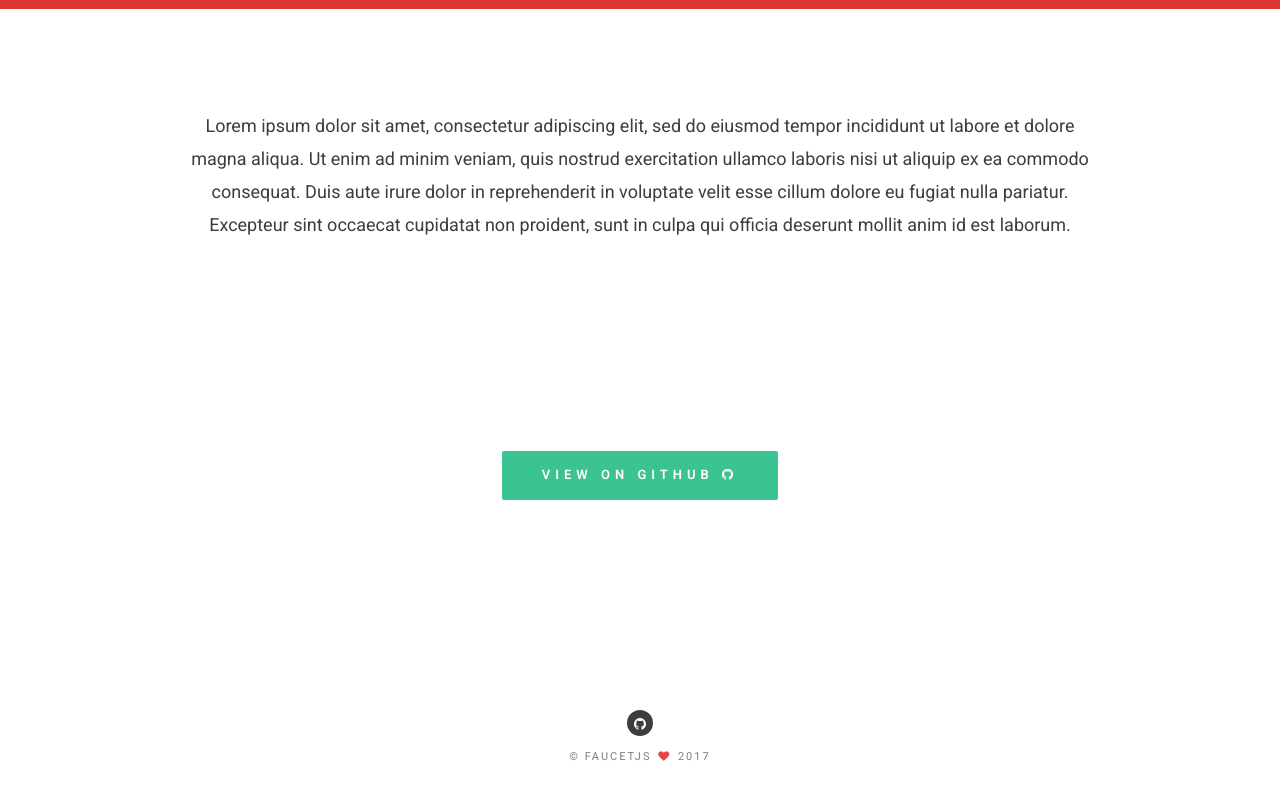
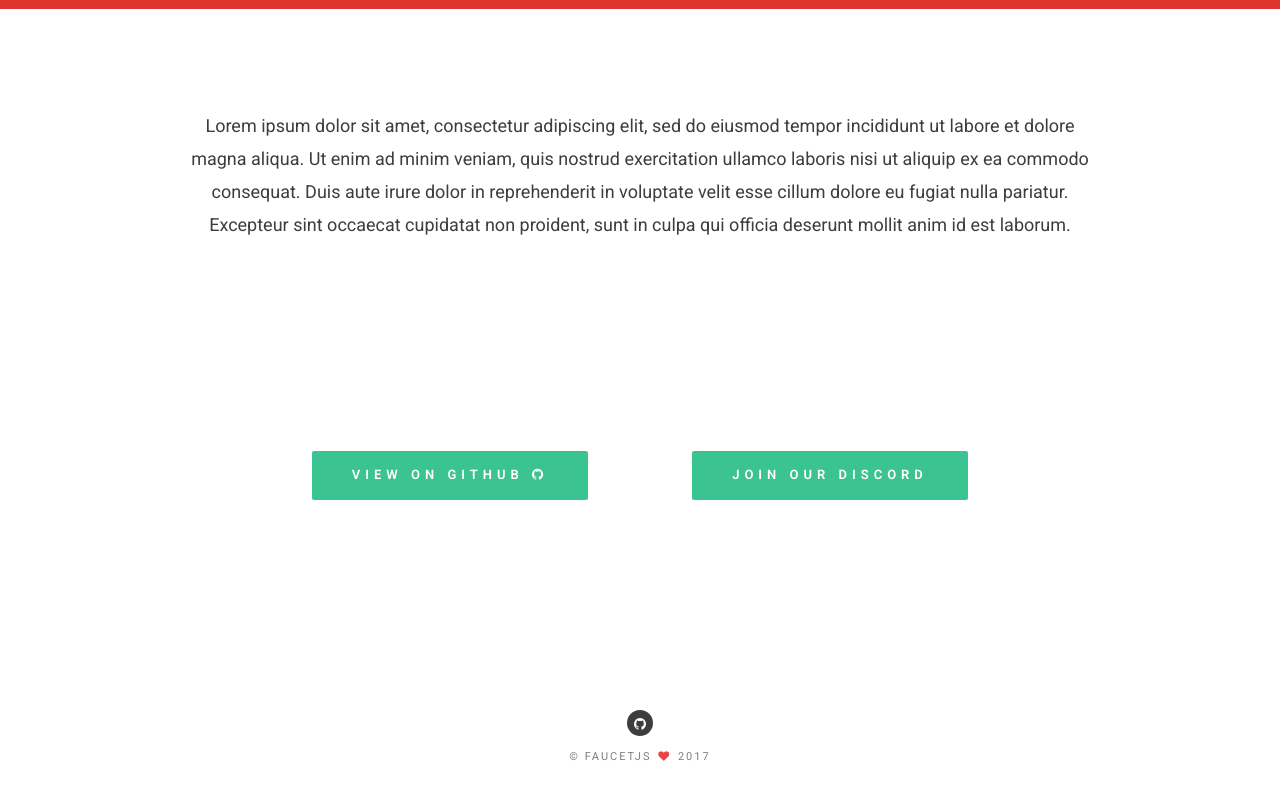
Before and after one commit to DeactDev/faucetjs.github.io, a plain HTML site: page index.html in a window 1280 px wide. Shown: the part 741-1541 px from the top of the page. Drawn offline with nearby package versions, Linux system fonts and the light colour scheme.

Commit message:
Update index.html

```diff
--- a/index.html
+++ b/index.html
@@ -54,8 +54,11 @@
     </section>
     <section id="view" class="section view">
         <div class="container">
-            <div class="col-md-8 col-md-offset-2 text-center">
+            <div class="col-md-4 col-md-offset-2 text-center">
                 <a href="https://github.com/FaucetJS" target="_blank" class="btn btn-large">View on GitHub <i class="fa fa-github"></i></a>
+            </div>
+            <div class="col-md-4 text-center">
+                <a href="https://faucet.js.org/" target="_blank" class="btn btn-large">Join our Discord</i></a>
             </div>
         </div>
     </section>
```
